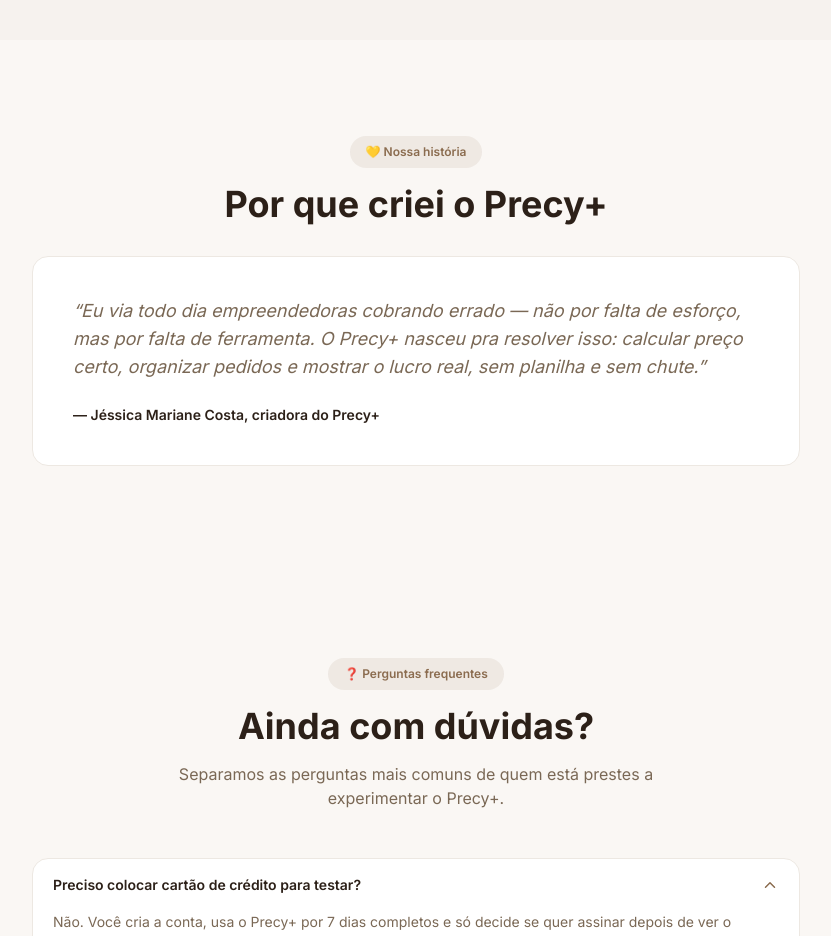
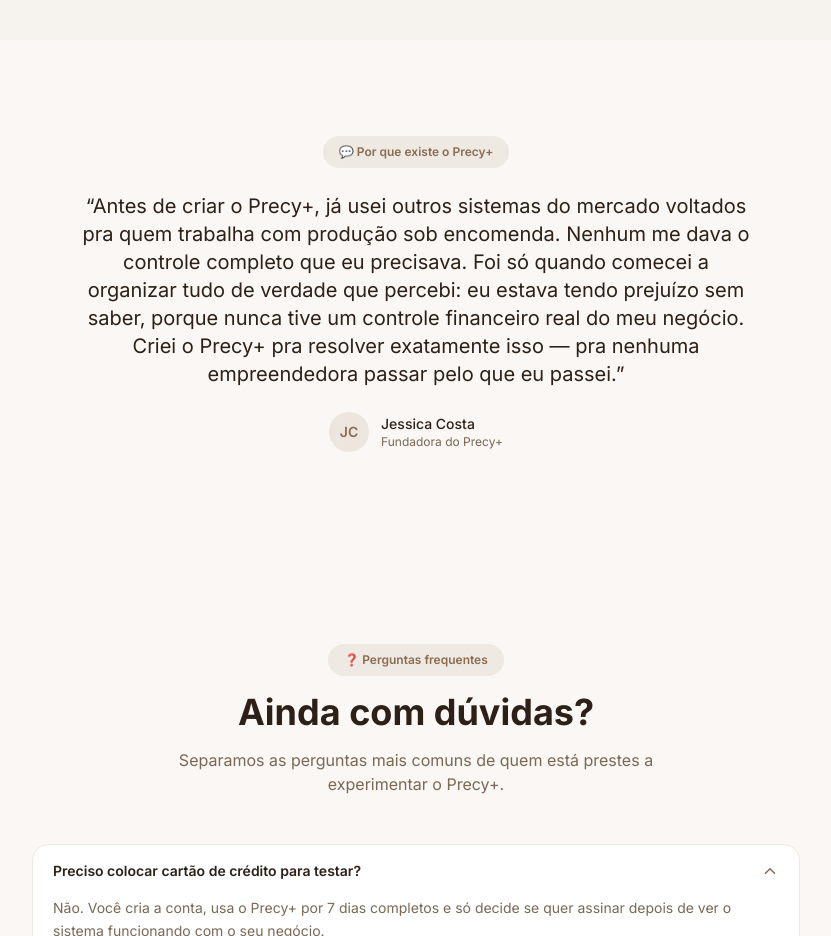
Before and after one commit to jessicamarianecosta-dotcom/precy-sistemas, a Next.js app: page / in a window 1280 px wide. Shown: the part 4520-5456 px from the top of the page, without its empty margins (224-1055 px from the left). Built offline with nearby package versions, Linux system fonts and the light colour scheme.

Commit message:
fix(landing): atualiza citação da seção "Por que existe o Precy+"
Troca o texto e o avatar (iniciais JC) na seção de história da
fundadora, mantendo os tokens de design já usados no resto da página.

```diff
--- a/app/page.tsx
+++ b/app/page.tsx
@@ -372,22 +372,30 @@
 
       {/* ── POR QUE O PRECY+ EXISTE ── */}
       <section id="depoimentos" className="py-24 px-4 sm:px-6">
-        <div className="max-w-3xl mx-auto text-center">
-          <span className="inline-flex items-center gap-2 bg-[rgba(139,108,79,0.1)] text-[#8B6C4F] text-xs font-semibold px-4 py-2 rounded-full mb-4">
-            💛 Nossa história
+        <div className="max-w-2xl mx-auto text-center">
+          <span className="inline-flex items-center gap-2 bg-[rgba(139,108,79,0.1)] text-[#8B6C4F] text-xs font-semibold px-4 py-2 rounded-full mb-6">
+            💬 Por que existe o Precy+
           </span>
-          <h2 className="text-3xl sm:text-4xl font-bold text-[#2C2018] dark:text-stone-100 mb-8">
-            Por que criei o Precy+
-          </h2>
-          <div className="rounded-2xl border border-[#EDE8E2] dark:border-[#3A3028] bg-white dark:bg-[#2A2220] p-8 sm:p-10 text-left">
-            <p className="text-base sm:text-lg text-[#7A6855] dark:text-stone-400 leading-relaxed italic mb-6">
-              &ldquo;Eu via todo dia empreendedoras cobrando errado — não por falta de esforço,
-              mas por falta de ferramenta. O Precy+ nasceu pra resolver isso: calcular preço
-              certo, organizar pedidos e mostrar o lucro real, sem planilha e sem chute.&rdquo;
-            </p>
-            <p className="text-sm font-semibold text-[#2C2018] dark:text-stone-100">
-              — Jéssica Mariane Costa, criadora do Precy+
-            </p>
+
+          <blockquote className="text-lg sm:text-xl leading-relaxed text-[#2C2018] dark:text-stone-200 mb-6">
+            &ldquo;Antes de criar o Precy+, já usei outros sistemas do mercado voltados
+            pra quem trabalha com produção sob encomenda. Nenhum me dava o controle
+            completo que eu precisava. Foi só quando comecei a organizar tudo de
+            verdade que percebi: eu estava tendo prejuízo sem saber, porque nunca
+            tive um controle financeiro real do meu negócio. Criei o Precy+ pra
+            resolver exatamente isso — pra nenhuma empreendedora passar pelo que eu
+            passei.&rdquo;
+          </blockquote>
+
+          <div className="flex items-center justify-center gap-3">
+            <div className="w-10 h-10 rounded-full flex items-center justify-center text-sm font-semibold flex-shrink-0"
+              style={{ background: 'rgba(139,108,79,0.12)', color: '#8B6C4F' }}>
+              JC
+            </div>
+            <div className="text-left">
+              <p className="text-sm font-medium text-[#2C2018] dark:text-stone-100">Jessica Costa</p>
+              <p className="text-xs text-[#7A6855] dark:text-stone-400">Fundadora do Precy+</p>
+            </div>
           </div>
         </div>
       </section>
```
